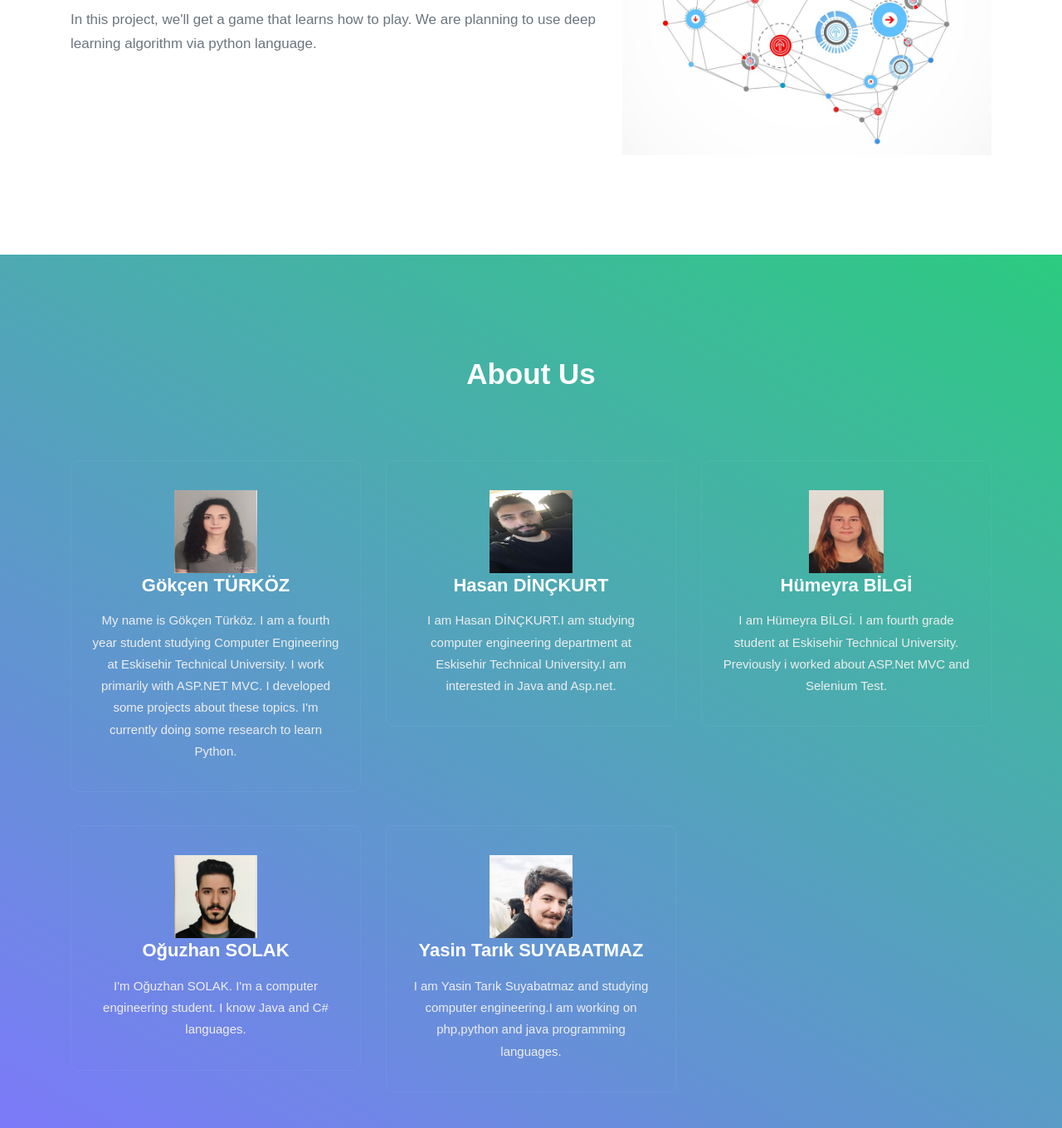
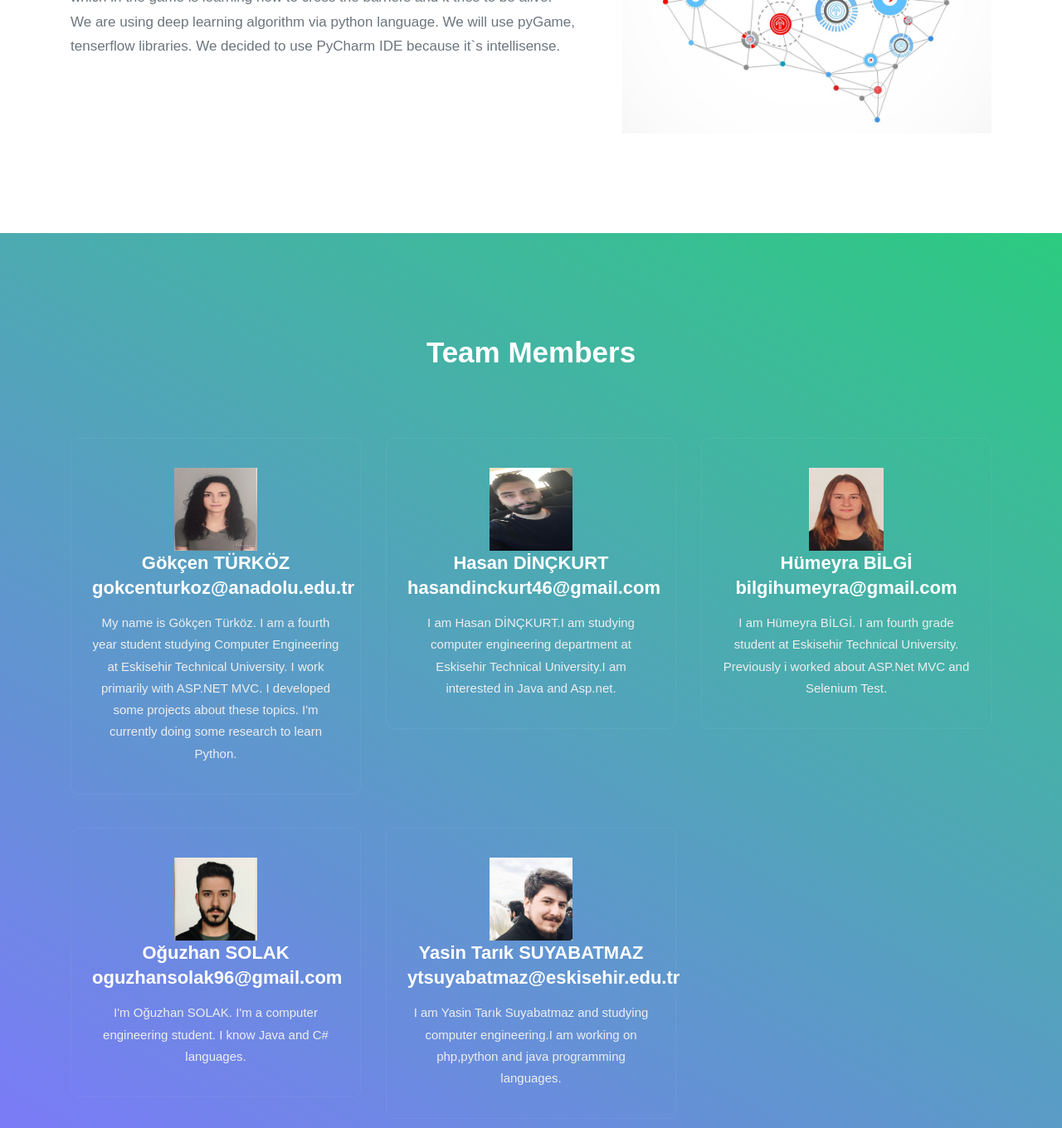
Before and after one commit to hasandinckurt/BirdLearning, a plain HTML site: page index.html in a window 1280 px wide. Shown: the part 412-1772 px from the top of the page at 83% size. Drawn offline with Linux system fonts and the light colour scheme; a web font is replaced by a local one.

Commit message:
Update-1
Website is updated.
Email addresses are added.
The topic of our project is extended.

```diff
--- a/index.html
+++ b/index.html
@@ -20,7 +20,7 @@
     <link rel="stylesheet" href="assets/css/style.css">
     <link rel="stylesheet" href="assets/css/responsive.css">
 
-    <title>Group-1</title>
+    <title>Bird Learning</title>
 </head>
 <body class="top-header">
 
@@ -39,7 +39,7 @@
                     <div class="logo d-none d-lg-block">
                         <!-- Brand -->
                         <a class="navbar-brand js-scroll-trigger" href="index.html">
-                            <h2>Group-1</h2>
+
                         </a>
                     </div>
                 </div>
@@ -73,14 +73,14 @@
                         </li>
                         <li class="nav-item ">
                             <a href="#services-2" class="nav-link js-scroll-trigger">
-                                About
+                                Team Members
                             </a>
                         </li>
 
 
                         <li class="nav-item ">
                             <a href="index.html" class="nav-link js-scroll-trigger">
-                                Projects
+                                Project
                             </a>
                         </li>
 
@@ -108,12 +108,12 @@
                     <div class="main-banner">
                         <!-- Heading -->
                         <h1 class="display-4 mb-4 font-weight-normal">
-                            Game Learning
+                            Bird Learning
                         </h1>
 
                         <!-- Subheading -->
                         <p class="lead mb-4">
-                           In this project, we'll get a game that learns how to play. We are planning to use deep learning algorithm via python language.
+                           In this project, we are coding a flappy bird game that learns how to play. The bird which in the game is learning how to cross the barriers and it tries to be alive.<br> We are using deep learning algorithm via python language. We will use pyGame, tenserflow libraries. We decided to use PyCharm IDE because it`s intellisense.
 
                         </p>
 
@@ -129,7 +129,7 @@
             </div> <!-- / .row -->
         </div> <!-- / .container -->
     </section>
-<!-- About Us
+<!-- Team Members
     ================================================== -->
     <section class="section" id="services-2">
         <div class="container">
@@ -138,7 +138,7 @@
                     <div class="section-heading">
                         <!-- Heading -->
                         <h2 class="section-title mb-2 text-white">
-                            About Us
+                            Team Members
                         </h2>
                     </div>
                 </div>
@@ -148,21 +148,24 @@
                 <div class="col-lg-4 col-sm-6 col-md-6 mb-30">
                     <div class="web-service-block">
                        <img src="Software Eng\Gokcen.jpeg" height="100" width="100">
-                        <h3>Gökçen TÜRKÖZ</h3>
+                        <h3>Gökçen TÜRKÖZ<br>
+			gokcenturkoz@anadolu.edu.tr</h3>
                         <p>My name is Gökçen Türköz. I am a fourth year student studying Computer Engineering at Eskisehir Technical University.  I work primarily with ASP.NET MVC. I developed some projects about these topics. I'm currently doing some research to learn Python.</p>
                     </div>
                 </div>
                 <div class="col-lg-4 col-sm-6 col-md-6 mb-30">
                     <div class="web-service-block">
                         <img src="Software Eng\Hasan.jpeg" height="100" width="100">
-                        <h3>Hasan DİNÇKURT</h3>
+                        <h3>Hasan DİNÇKURT<br>
+                        hasandinckurt46@gmail.com</h3>
                         <p>I am Hasan DİNÇKURT.I am studying computer engineering department at Eskisehir Technical University.I am interested in Java and Asp.net.</p>
                     </div>
                 </div>
                 <div class="col-lg-4 col-sm-6 col-md-6 mb-30">
                     <div class="web-service-block">
                         <img src="Software Eng\Humeyra.jpg" height="100" width="90">
-                        <h3>Hümeyra BİLGİ</h3>
+                        <h3>Hümeyra BİLGİ<br>
+                    	bilgihumeyra@gmail.com</h3>
                         <p>I am Hümeyra BİLGİ. I am fourth grade student at Eskisehir Technical University. Previously i worked about ASP.Net MVC and Selenium Test. </p>
                     </div>
                 </div>
@@ -170,14 +173,16 @@
                 <div class="col-lg-4 col-sm-6 col-md-6 ">
                     <div class="web-service-block">
                         <img src="Software Eng\Oguzhan.jpeg" height="100" width="100">
-                        <h3>Oğuzhan SOLAK</h3>
+                        <h3>Oğuzhan SOLAK<br>
+			oguzhansolak96@gmail.com</h3>
                         <p>I'm Oğuzhan SOLAK. I'm a computer engineering student. I know Java and C# languages.</p>
                     </div>
                 </div>
                 <div class="col-lg-4 col-sm-6 col-md-6 ">
                     <div class="web-service-block">
                         <img src="Software Eng\Tarik.jpeg" height="100" width="100">
-                        <h3>Yasin Tarık SUYABATMAZ</h3>
+                        <h3>Yasin Tarık SUYABATMAZ<br>
+			ytsuyabatmaz@eskisehir.edu.tr</h3>
                         <p>I am Yasin Tarık Suyabatmaz and studying computer engineering.I am working on php,python and java programming languages.</p>
                     </div>
                 </div>
```
